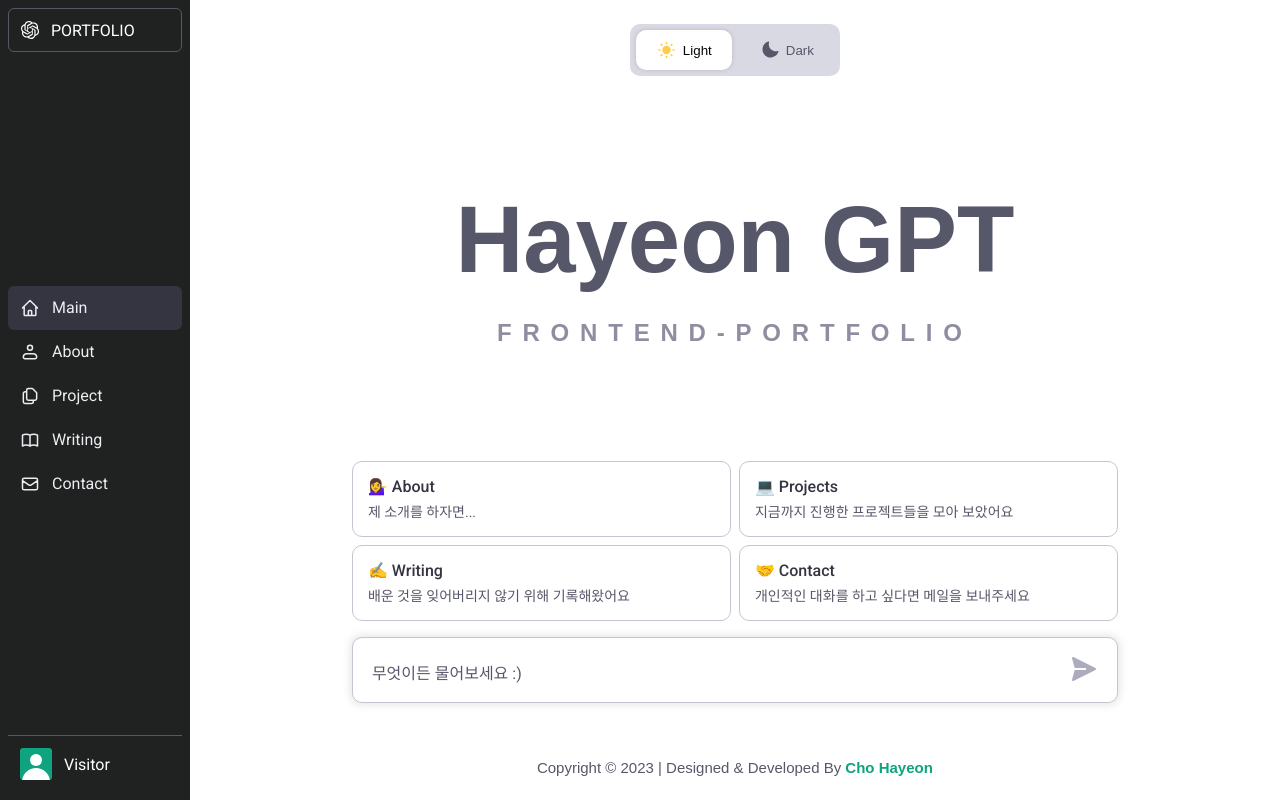
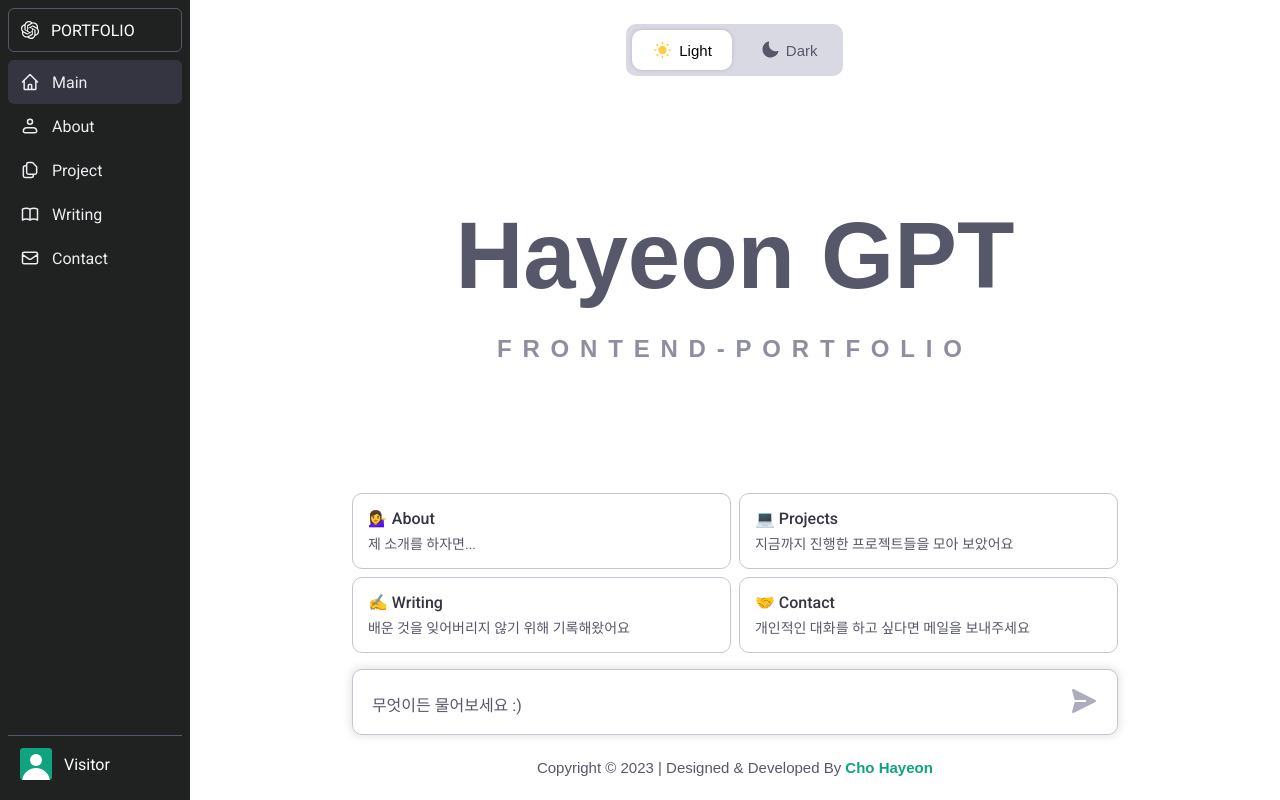
Before and after one commit to likeyeon/Portfolio, a React (Create React App) app: page / in a window 1280 px wide. Built offline with nearby package versions, Linux system fonts and the light colour scheme.

Commit message:
design: #12 기타 디자인 수정

```diff
--- a/src/components/NavBar.js
+++ b/src/components/NavBar.js
@@ -16,6 +16,7 @@ const NavBar = () => {
     <>
       <nav className={style.nav}>
         <div className={style.content}>
+          <div>
             <div className={style.nav_header}>
               <Link to="/" className={style.nav_header_title}>
                 <Logo />
@@ -25,7 +26,9 @@ const NavBar = () => {
 
             <ul className={style.ul}>
               <li
-              className={`${style.li} ${pathname === "/" ? style.active : ""}`}
+                className={`${style.li} ${
+                  pathname === "/" ? style.active : ""
+                }`}
               >
                 <Link to="/">
                   <Home className={style.icon_main} />
@@ -73,6 +76,7 @@ const NavBar = () => {
                 </Link>
               </li>
             </ul>
+          </div>
 
           <div className={style.profile}>
             <Profile />
@@ -82,6 +86,7 @@ const NavBar = () => {
       </nav>
       <nav className={style.nav_mobile}>
         <div className={style.content}>
+          <div>
             <div className={style.nav_header}>
               <Link to="/" className={style.nav_header_title}>
                 <Logo />
@@ -90,7 +95,9 @@ const NavBar = () => {
 
             <ul className={style.ul}>
               <li
-              className={`${style.li} ${pathname === "/" ? style.active : ""}`}
+                className={`${style.li} ${
+                  pathname === "/" ? style.active : ""
+                }`}
               >
                 <Link to="/">
                   <Home className={style.icon_main} />
@@ -133,6 +140,7 @@ const NavBar = () => {
                 </Link>
               </li>
             </ul>
+          </div>
 
           <div className={style.profile}>
             <Profile />
--- a/src/styles/main.module.scss
+++ b/src/styles/main.module.scss
@@ -92,7 +92,6 @@
 
 .input {
   margin: 0 auto;
-  margin-bottom: 2rem;
   width: util.rem(766px);
 
   &__inner {
--- a/src/styles/themeMode.module.scss
+++ b/src/styles/themeMode.module.scss
@@ -25,6 +25,7 @@
         }
         span {
           color: color.theme-color("themeModeBar", "text");
+          font-size: util.rem(15px);
         }
       }
     }
```
Lines whose indentation alone changed are shown as unchanged.
